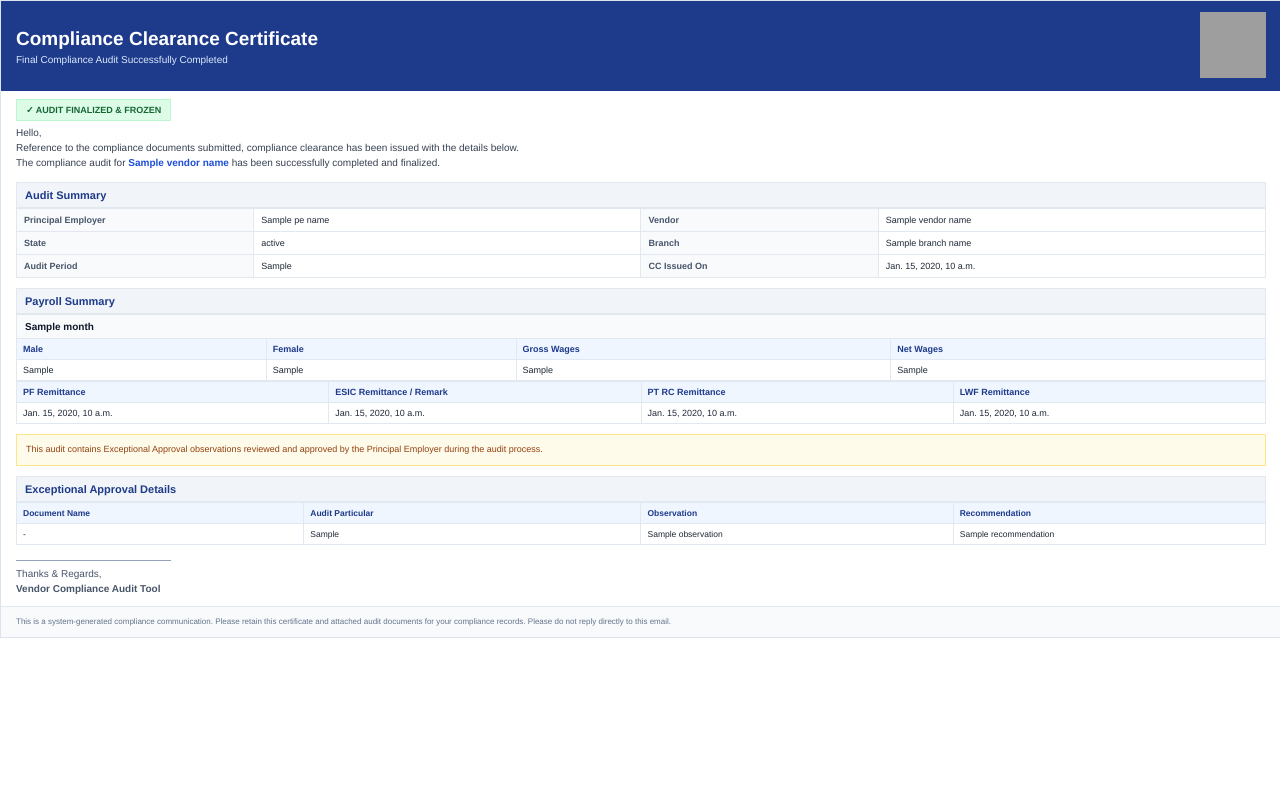
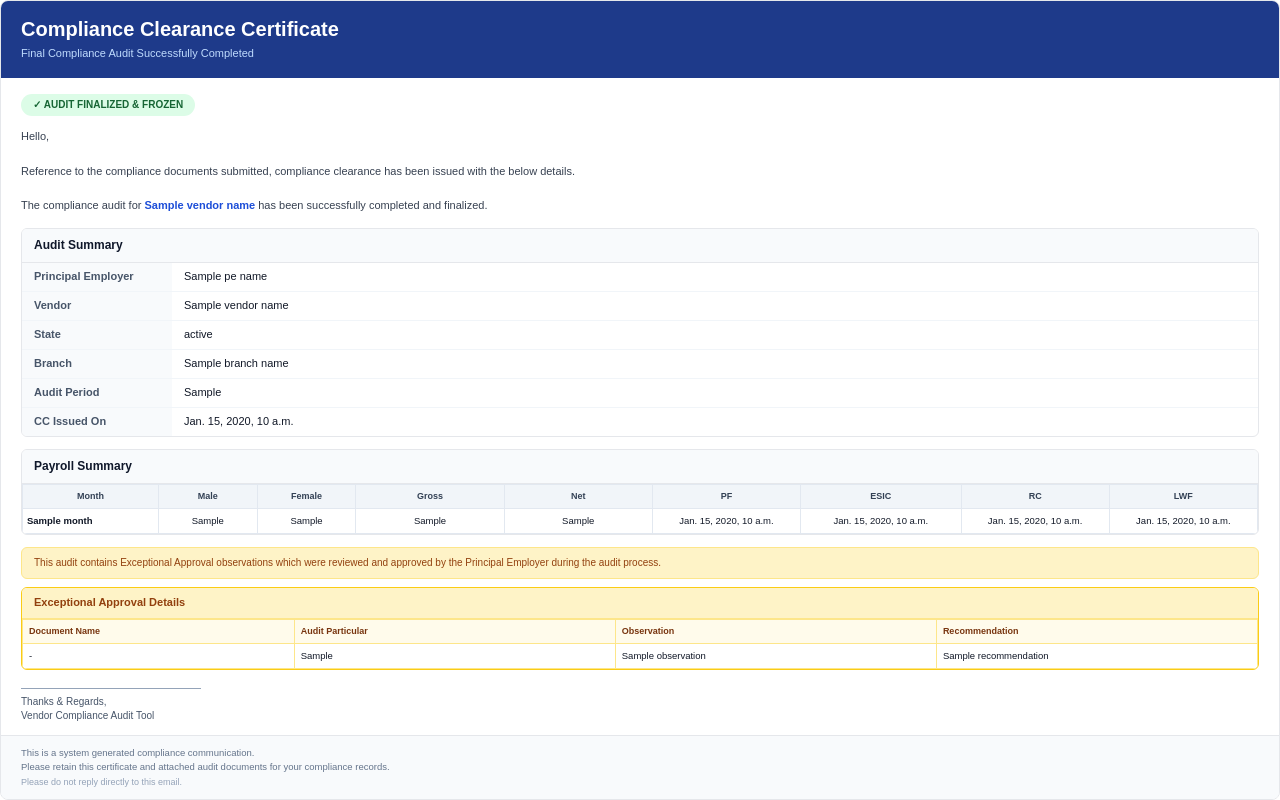
Before and after one commit to worldofMayur/HRcompliance, a Django app: template hr_compliance_backend/templates/auditor/compliance_clearance_email.html in a window 1280 px wide. Run offline with Django 5.2, Linux system fonts and the light colour scheme; the template is opened without the code that fills it: most values are stand-ins (such as "Sample title", 1, 10 or a date in 2020); grey boxes are pictures that could not be loaded.

Commit message:
Fixed allaolaizkaikzaizkaikaikaizkauzjokaokijazokaozkazok

```diff
--- a/hr_compliance_backend/templates/auditor/compliance_clearance_email.html
+++ b/hr_compliance_backend/templates/auditor/compliance_clearance_email.html
@@ -1,111 +1,409 @@
-{% load static %}
 <!DOCTYPE html>
 <html>
 <head>
-<meta charset="utf-8" />
+<meta charset="utf-8">
 <style>
-@page { size: A4 portrait; margin: 14mm; }
-body { margin:0; padding:0; font-family:Helvetica, Arial, sans-serif; font-size:10px; color:#1f2937; background:#ffffff; }
-.card { width:100%; border:1px solid #dbe3ee; background:#ffffff; }
-.header-table { width:100%; border-collapse:collapse; background:#1e3a8a; }
-.header-table td { border:0; vertical-align:middle; padding:11px 15px; }
-.header-text { color:#ffffff; }
-.title { font-size:19px; font-weight:bold; color:#ffffff; line-height:1.25; }
-.subtitle { margin-top:4px; font-size:10px; color:#dbeafe; }
-.logo-cell { width:88px; text-align:right; }
-.logo { width:66px; height:66px; }
-.content { padding:13px 15px 10px; }
-.badge { background:#dcfce7; color:#166534; border:1px solid #bbf7d0; padding:5px 9px; font-size:9px; font-weight:bold; }
-.message { margin:10px 0 12px; font-size:10px; line-height:1.5; color:#374151; }
-.highlight { color:#1d4ed8; font-weight:bold; }
-.section-title { padding:6px 8px; margin:10px 0 0; font-size:11px; font-weight:bold; color:#1e3a8a; background:#f1f5f9; border:1px solid #e2e8f0; }
-.summary-table,.data-table { width:100%; border-collapse:collapse; }
-.summary-table td { border:1px solid #e2e8f0; padding:6px 7px; font-size:9px; vertical-align:top; word-wrap:break-word; }
-.summary-label { background:#f8fafc; color:#475569; font-weight:bold; width:19%; }
-.summary-value { width:31%; }
-.data-table th,.data-table td { border:1px solid #e2e8f0; padding:5px 6px; font-size:9px; vertical-align:top; text-align:left; word-wrap:break-word; }
-.data-table th { background:#eff6ff; color:#1e3a8a; font-weight:bold; }
-.payroll-month { padding:6px 8px; background:#f8fafc; border:1px solid #e2e8f0; border-bottom:0; color:#0f172a; font-weight:bold; font-size:10px; }
-.payroll-block { margin:0 0 8px; }
-.na { color:#92400e; font-weight:bold; }
-.reason { margin-top:3px; font-size:8px; line-height:1.35; color:#92400e; }
-.notice { margin-top:10px; padding:8px 9px; background:#fffbeb; border:1px solid #fde68a; color:#92400e; font-size:9px; line-height:1.5; }
-.exception-table th,.exception-table td { font-size:8.5px; }
-.signature { margin-top:15px; font-size:10px; line-height:1.5; color:#475569; }
-.signature-rule { width:155px; border-top:1px solid #94a3b8; margin-bottom:5px; }
-.footer { padding:9px 15px; background:#f8fafc; border-top:1px solid #e2e8f0; color:#64748b; font-size:8px; line-height:1.5; }
+@page {
+    size: A4;
+    margin: 14mm 12mm 14mm 12mm;
+}
+
+* {
+    box-sizing: border-box;
+    margin: 0;
+    padding: 0;
+}
+
+body {
+    font-family: Arial, Helvetica, sans-serif;
+    color: #111827;
+    font-size: 11px;
+    line-height: 1.45;
+    background: #fff;
+}
+
+.card {
+    width: 100%;
+    border: 1px solid #e5e7eb;
+    border-radius: 8px;
+    overflow: hidden;
+}
+
+/* ========== HEADER ========== */
+.header {
+    background: #1e3a8a;
+    color: #fff;
+    padding: 16px 20px;
+}
+
+.header h1 {
+    font-size: 20px;
+    font-weight: 700;
+    margin: 0 0 4px 0;
+    line-height: 1.25;
+}
+
+.header p {
+    font-size: 11px;
+    color: #bfdbfe;
+    margin: 0;
+}
+
+/* ========== CONTENT ========== */
+.content {
+    padding: 16px 20px 12px;
+}
+
+.badge {
+    display: inline-block;
+    background: #dcfce7;
+    color: #166534;
+    padding: 4px 12px;
+    border-radius: 999px;
+    font-size: 10px;
+    font-weight: 700;
+    margin-bottom: 12px;
+}
+
+.message {
+    font-size: 11px;
+    color: #374151;
+    margin-bottom: 14px;
+    line-height: 1.55;
+}
+
+.highlight {
+    color: #1d4ed8;
+    font-weight: 700;
+}
+
+/* ========== SUMMARY CARDS ========== */
+.summary-card {
+    border: 1px solid #e5e7eb;
+    border-radius: 6px;
+    overflow: hidden;
+    margin-bottom: 12px;
+}
+
+.summary-header {
+    background: #f8fafc;
+    padding: 8px 12px;
+    font-size: 12px;
+    font-weight: 700;
+    color: #0f172a;
+    border-bottom: 1px solid #e5e7eb;
+}
+
+.summary-table {
+    width: 100%;
+    border-collapse: collapse;
+}
+
+.summary-table td {
+    padding: 6px 12px;
+    font-size: 11px;
+    border-top: 1px solid #f1f5f9;
+    vertical-align: top;
+}
+
+.summary-table tr:first-child td {
+    border-top: none;
+}
+
+.label {
+    width: 150px;
+    font-weight: 600;
+    color: #475569;
+    background: #f8fafc;
+}
+
+/* ========== PAYROLL TABLE ========== */
+.payroll-table {
+    width: 100%;
+    border-collapse: collapse;
+    table-layout: fixed;
+}
+
+.payroll-table th,
+.payroll-table td {
+    border: 1px solid #e2e8f0;
+    padding: 5px 4px;
+    font-size: 9.5px;
+    text-align: center;
+    vertical-align: middle;
+    word-break: break-word;
+}
+
+.payroll-table th {
+    background: #f1f5f9;
+    font-weight: 700;
+    color: #334155;
+    font-size: 9px;
+}
+
+.payroll-table td:first-child {
+    text-align: left;
+    font-weight: 600;
+}
+
+.na-text {
+    color: #b45309;
+    font-weight: 600;
+    font-size: 9px;
+}
+
+.na-remark {
+    display: block;
+    font-size: 8px;
+    color: #92400e;
+    margin-top: 2px;
+    line-height: 1.3;
+}
+
+/* ========== EXCEPTION SECTION ========== */
+.note {
+    background: #fef3c7;
+    border: 1px solid #fde68a;
+    border-radius: 6px;
+    padding: 8px 12px;
+    font-size: 10px;
+    color: #92400e;
+    margin: 12px 0 8px;
+    line-height: 1.45;
+}
+
+.exception-card {
+    border: 1px solid #facc15;
+    border-radius: 6px;
+    overflow: hidden;
+    margin-bottom: 12px;
+}
+
+.exception-header {
+    background: #fef3c7;
+    padding: 7px 12px;
+    font-size: 11px;
+    font-weight: 700;
+    color: #92400e;
+    border-bottom: 1px solid #fde68a;
+}
+
+.exception-table {
+    width: 100%;
+    border-collapse: collapse;
+    table-layout: fixed;
+}
+
+.exception-table th,
+.exception-table td {
+    border: 1px solid #fde68a;
+    padding: 5px 6px;
+    font-size: 9.5px;
+    vertical-align: top;
+    word-break: break-word;
+}
+
+.exception-table th {
+    background: #fffbeb;
+    color: #78350f;
+    font-weight: 700;
+    text-align: left;
+    font-size: 9px;
+}
+
+/* ========== SIGNATURE ========== */
+.signature {
+    margin-top: 18px;
+}
+
+.signature-line {
+    width: 180px;
+    border-top: 1px solid #94a3b8;
+    margin-bottom: 6px;
+}
+
+.signature-text {
+    font-size: 10px;
+    color: #475569;
+    line-height: 1.4;
+}
+
+/* ========== FOOTER ========== */
+.footer {
+    background: #f8fafc;
+    border-top: 1px solid #e5e7eb;
+    padding: 10px 20px;
+    font-size: 9.5px;
+    color: #64748b;
+    line-height: 1.5;
+}
+
+.small-text {
+    font-size: 9px;
+    color: #94a3b8;
+}
 </style>
 </head>
+
 <body>
 <div class="card">
-  <!-- PDF-safe table layout: the circular badge is pre-rendered in the PNG. -->
-  <table class="header-table"><tr>
-    <td class="header-text">
-      <div class="title">Compliance Clearance Certificate</div>
-      <div class="subtitle">Final Compliance Audit Successfully Completed</div>
-    </td>
-    <td class="logo-cell">
-      <img src="{% static 'images/KekulBiz-circle.png' %}" width="66" height="66" class="logo" alt="Kekul Bizserv" />
-    </td>
-  </tr></table>
+
+    <!-- HEADER -->
+    <div class="header">
+        <h1>Compliance Clearance Certificate</h1>
+        <p>Final Compliance Audit Successfully Completed</p>
+    </div>
+
+    <!-- CONTENT -->
     <div class="content">
-    <span class="badge">&#10003; AUDIT FINALIZED &amp; FROZEN</span>
+
+        <div class="badge">✓ AUDIT FINALIZED & FROZEN</div>
+
         <div class="message">
-      Hello,<br />
-      Reference to the compliance documents submitted, compliance clearance has been issued with the details below.<br />
+            Hello,<br><br>
+            Reference to the compliance documents submitted, compliance clearance has been issued with the below details.<br><br>
             The compliance audit for <span class="highlight">{{ vendor_name }}</span> has been successfully completed and finalized.
         </div>
 
-    <div class="section-title">Audit Summary</div>
+        <!-- AUDIT SUMMARY -->
+        <div class="summary-card">
+            <div class="summary-header">Audit Summary</div>
             <table class="summary-table">
-      <tr><td class="summary-label">Principal Employer</td><td class="summary-value">{{ pe_name }}</td><td class="summary-label">Vendor</td><td class="summary-value">{{ vendor_name }}</td></tr>
-      <tr><td class="summary-label">State</td><td class="summary-value">{{ state }}</td><td class="summary-label">Branch</td><td class="summary-value">{{ branch_name }}</td></tr>
-      <tr><td class="summary-label">Audit Period</td><td class="summary-value">{{ audit_period }}</td><td class="summary-label">CC Issued On</td><td class="summary-value">{{ generated_at }}</td></tr>
+                <tr>
+                    <td class="label">Principal Employer</td>
+                    <td>{{ pe_name }}</td>
+                </tr>
+                <tr>
+                    <td class="label">Vendor</td>
+                    <td>{{ vendor_name }}</td>
+                </tr>
+                <tr>
+                    <td class="label">State</td>
+                    <td>{{ state }}</td>
+                </tr>
+                <tr>
+                    <td class="label">Branch</td>
+                    <td>{{ branch_name }}</td>
+                </tr>
+                <tr>
+                    <td class="label">Audit Period</td>
+                    <td>{{ audit_period }}</td>
+                </tr>
+                <tr>
+                    <td class="label">CC Issued On</td>
+                    <td>{{ generated_at }}</td>
+                </tr>
             </table>
+        </div>
 
-    <div class="section-title">Payroll Summary</div>
+        <!-- PAYROLL SUMMARY -->
+        <div class="summary-card">
+            <div class="summary-header">Payroll Summary</div>
+            <table class="payroll-table">
+                <thead>
+                    <tr>
+                        <th style="width:11%">Month</th>
+                        <th style="width:8%">Male</th>
+                        <th style="width:8%">Female</th>
+                        <th style="width:12%">Gross</th>
+                        <th style="width:12%">Net</th>
+                        <th style="width:12%">PF</th>
+                        <th style="width:13%">ESIC</th>
+                        <th style="width:12%">RC</th>
+                        <th style="width:12%">LWF</th>
+                    </tr>
+                </thead>
+                <tbody>
                 {% for row in payroll_data %}
-      <div class="payroll-block">
-        <div class="payroll-month">{{ row.month|default:"-" }}</div>
-        <table class="data-table">
-          <tr><th width="20%">Male</th><th width="20%">Female</th><th width="30%">Gross Wages</th><th width="30%">Net Wages</th></tr>
-          <tr><td>{{ row.male_employees|default_if_none:"-" }}</td><td>{{ row.female_employees|default_if_none:"-" }}</td><td>{{ row.gross_wages|default_if_none:"-" }}</td><td>{{ row.net_wages|default_if_none:"-" }}</td></tr>
-        </table>
-        <table class="data-table">
-          <tr><th width="25%">PF Remittance</th><th width="25%">ESIC Remittance / Remark</th><th width="25%">PT RC Remittance</th><th width="25%">LWF Remittance</th></tr>
                     <tr>
+                        <td>{{ row.month }}</td>
+                        <td>{{ row.male_employees }}</td>
+                        <td>{{ row.female_employees }}</td>
+                        <td>{{ row.gross_wages }}</td>
+                        <td>{{ row.net_wages }}</td>
                         <td>{{ row.pf_remittance_date|default:"-" }}</td>
                         <td>
                             {% if row.esic_not_applicable %}
-                <span class="na">Not Applicable</span>
-                {% if row.esic_not_applicable_reason %}<div class="reason"><b>Remark:</b> {{ row.esic_not_applicable_reason }}</div>{% endif %}
-              {% else %}{{ row.esic_remittance_date|default:"-" }}{% endif %}
+                                <span class="na-text">N/A</span>
+                                {% if row.esic_not_applicable_reason %}
+                                    <span class="na-remark">{{ row.esic_not_applicable_reason }}</span>
+                                {% endif %}
+                            {% else %}
+                                {{ row.esic_remittance_date|default:"-" }}
+                            {% endif %}
                         </td>
-            <td>{% if row.pt_rc_not_applicable %}<span class="na">Not Applicable</span>{% else %}{{ row.rc_remittance_date|default:"-" }}{% endif %}</td>
-            <td>{% if row.lwf_not_applicable %}<span class="na">Not Applicable</span>{% else %}{{ row.lwf_remittance_date|default:"-" }}{% endif %}</td>
+                        <td>
+                            {% if row.pt_rc_not_applicable %}
+                                <span class="na-text">N/A</span>
+                            {% else %}
+                                {{ row.rc_remittance_date|default:"-" }}
+                            {% endif %}
+                        </td>
+                        <td>
+                            {% if row.lwf_not_applicable %}
+                                <span class="na-text">N/A</span>
+                            {% else %}
+                                {{ row.lwf_remittance_date|default:"-" }}
+                            {% endif %}
+                        </td>
                     </tr>
-        </table>
-      </div>
                 {% empty %}
-      <table class="data-table"><tr><td align="center">No payroll data available.</td></tr></table>
-    {% endfor %}
-
-    {% if exceptional_entries %}
-      <div class="notice">This audit contains Exceptional Approval observations reviewed and approved by the Principal Employer during the audit process.</div>
-      <div class="section-title">Exceptional Approval Details</div>
-      <table class="data-table exception-table" repeat="1">
-        <thead><tr><th width="23%">Document Name</th><th width="27%">Audit Particular</th><th width="25%">Observation</th><th width="25%">Recommendation</th></tr></thead>
-        <tbody>
-          {% for item in exceptional_entries %}
-            <tr><td>{{ item.document_name|default:"-" }}</td><td>{{ item.audit_particular|default:"-" }}</td><td>{{ item.observation|default:"-" }}</td><td>{{ item.recommendation|default:"-" }}</td></tr>
+                    <tr>
+                        <td colspan="9" style="text-align:center; padding:10px;">No payroll data available.</td>
+                    </tr>
                 {% endfor %}
                 </tbody>
             </table>
+        </div>
+
+        <!-- EXCEPTIONAL APPROVAL -->
+        {% if exceptional_entries %}
+        <div class="note">
+            This audit contains Exceptional Approval observations which were reviewed and approved by the Principal Employer during the audit process.
+        </div>
+
+        <div class="exception-card">
+            <div class="exception-header">Exceptional Approval Details</div>
+            <table class="exception-table">
+                <thead>
+                    <tr>
+                        <th style="width:22%">Document Name</th>
+                        <th style="width:26%">Audit Particular</th>
+                        <th style="width:26%">Observation</th>
+                        <th style="width:26%">Recommendation</th>
+                    </tr>
+                </thead>
+                <tbody>
+                {% for item in exceptional_entries %}
+                    <tr>
+                        <td>{{ item.document_name|default:"-" }}</td>
+                        <td>{{ item.audit_particular|default:"-" }}</td>
+                        <td>{{ item.observation|default:"-" }}</td>
+                        <td>{{ item.recommendation|default:"-" }}</td>
+                    </tr>
+                {% endfor %}
+                </tbody>
+            </table>
+        </div>
         {% endif %}
 
-    <div class="signature"><div class="signature-rule"></div>Thanks &amp; Regards,<br /><b>Vendor Compliance Audit Tool</b></div>
+        <!-- SIGNATURE -->
+        <div class="signature">
+            <div class="signature-line"></div>
+            <div class="signature-text">
+                Thanks & Regards,<br>
+                Vendor Compliance Audit Tool
             </div>
-  <div class="footer">This is a system-generated compliance communication. Please retain this certificate and attached audit documents for your compliance records. Please do not reply directly to this email.</div>
+        </div>
+    </div>
+
+    <!-- FOOTER -->
+    <div class="footer">
+        This is a system generated compliance communication.<br>
+        Please retain this certificate and attached audit documents for your compliance records.<br>
+        <span class="small-text">Please do not reply directly to this email.</span>
+    </div>
+
 </div>
 </body>
 </html>
```
Lines whose indentation alone changed are shown as unchanged.
